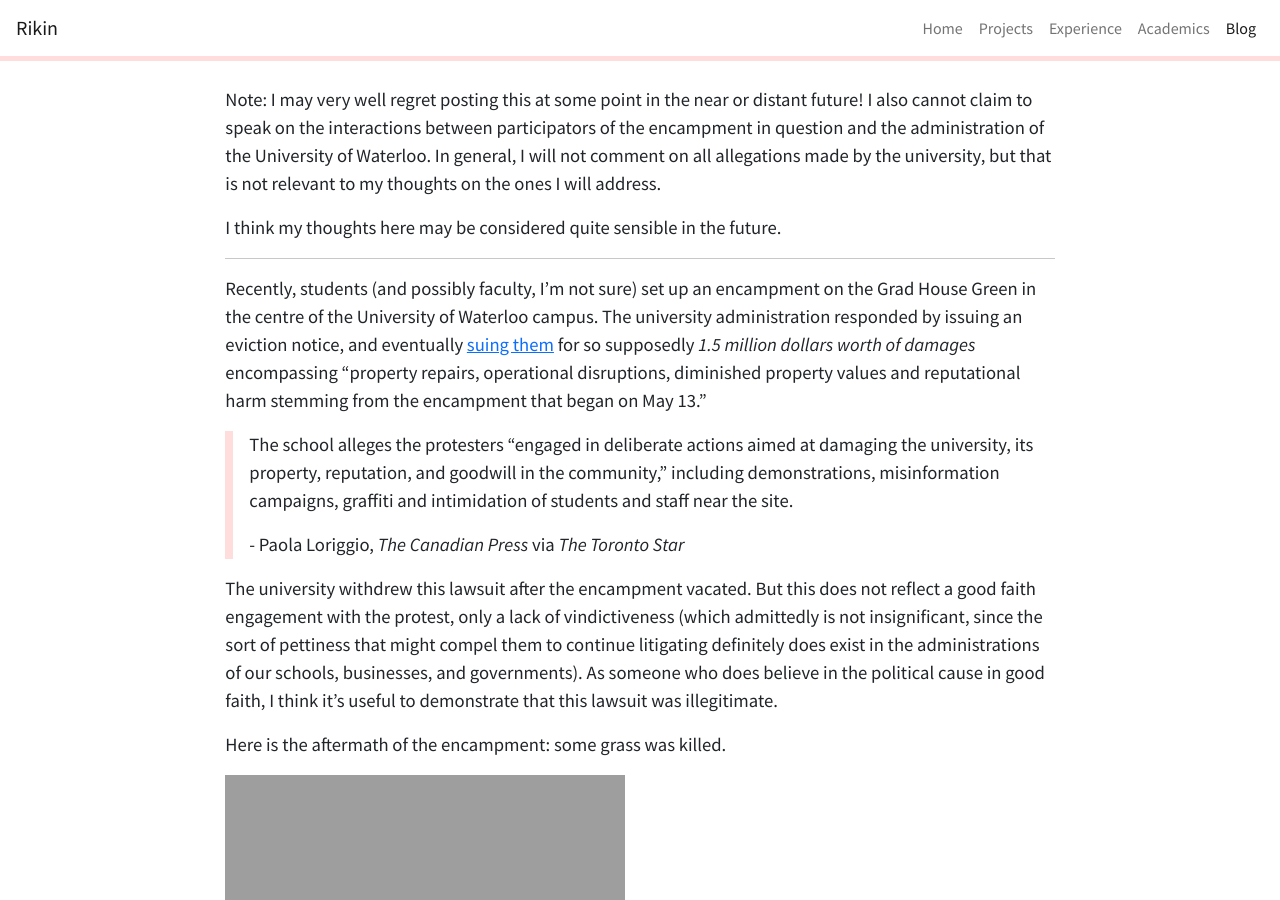
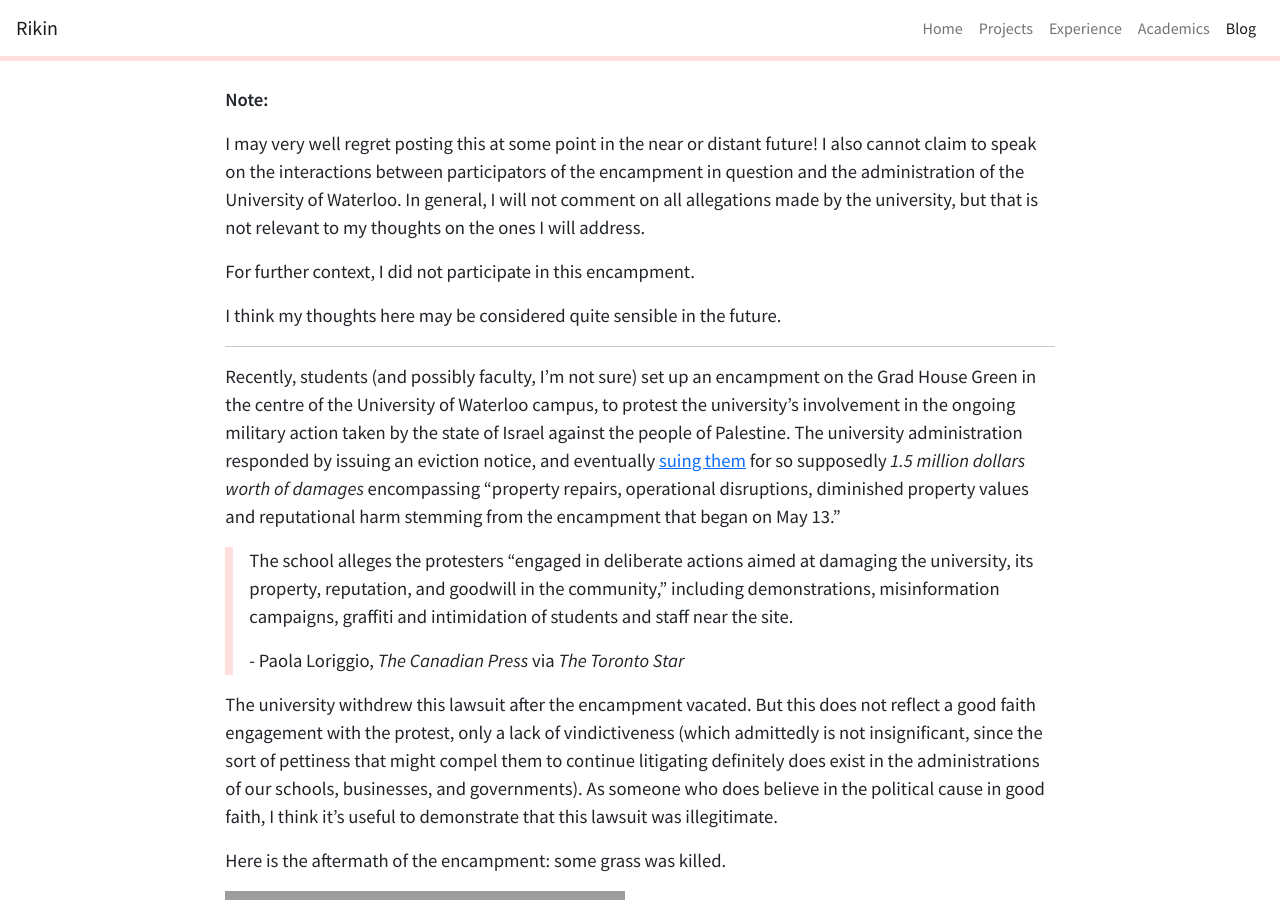
Before and after one commit to rikingurditta/blog, a Jekyll site: the page built from _posts/2024-07-10-on-the-lawsuit.md, in a window 1280 px wide and 900 px high, scrolled down 265 px. Built offline with Jekyll 4.4.1, drawn with Linux system fonts in a browser that asks for light colours; some of the changed text lies outside the part shown.

Commit message:
Minor content update to lawsuit post

```diff
--- a/_posts/2024-07-10-on-the-lawsuit.md
+++ b/_posts/2024-07-10-on-the-lawsuit.md
@@ -5,13 +5,17 @@ colour: "#FFDDDD"
 
 ---
 
-Note: I may very well regret posting this at some point in the near or distant future! I also cannot claim to speak on the interactions between participators of the encampment in question and the administration of the University of Waterloo.  In general, I will not comment on all allegations made by the university, but that is not relevant to my thoughts on the ones I will address.
+**Note:**
+
+I may very well regret posting this at some point in the near or distant future! I also cannot claim to speak on the interactions between participators of the encampment in question and the administration of the University of Waterloo. In general, I will not comment on all allegations made by the university, but that is not relevant to my thoughts on the ones I will address.
+
+For further context, I did not participate in this encampment.
 
 I think my thoughts here may be considered quite sensible in the future.
 
 ---
 
-Recently, students (and possibly faculty, I'm not sure) set up an encampment on the Grad House Green in the centre of the University of Waterloo campus. The university administration responded by issuing an eviction notice, and eventually [suing them](https://www.thestar.com/news/ontario/uwaterloo-sues-pro-palestinian-protest-encampment-seeks-1-5m-in-compensation/article_5002a1ab-beae-5e19-bb11-f6abc4b90947.html) for so supposedly *1.5 million dollars worth of damages* encompassing "property repairs, operational disruptions, diminished property values and reputational harm stemming from the encampment that began on May 13."
+Recently, students (and possibly faculty, I'm not sure) set up an encampment on the Grad House Green in the centre of the University of Waterloo campus, to protest the university's involvement in the ongoing military action taken by the state of Israel against the people of Palestine. The university administration responded by issuing an eviction notice, and eventually [suing them](https://www.thestar.com/news/ontario/uwaterloo-sues-pro-palestinian-protest-encampment-seeks-1-5m-in-compensation/article_5002a1ab-beae-5e19-bb11-f6abc4b90947.html) for so supposedly *1.5 million dollars worth of damages* encompassing "property repairs, operational disruptions, diminished property values and reputational harm stemming from the encampment that began on May 13."
 
 > The school alleges the protesters “engaged in deliberate actions aimed at damaging the university, its property, reputation, and goodwill in the community,” including demonstrations, misinformation campaigns, graffiti and intimidation of students and staff near the site.
 >
@@ -23,7 +27,7 @@ Here is the aftermath of the encampment: some grass was killed.
 
 ![img](https://rikingurditta.github.io/blog/img/encampment-aftermath.png)
 
-Not pictured here is the University of Waterloo sign, which had a bag over it during the presence of the encampment, and which now does not. So I don't think any significant property damage was done, let alone $1,500,000 worth. If you or someone you know has had property by members of the encampment on the University grounds during its presence, please feel free to contact me and I would love to issue a retraction and apology.
+Not pictured here is the University of Waterloo sign, which had a bag over it during the presence of the encampment, and which now does not. Also not pictured here is the graffiti, because it was on the wooden fences around the encampment which were removed when the encampment vacated. So I don't think any significant property damage was done, let alone $1,500,000 worth. If you or someone you know has had property by members of the encampment on the University grounds during its presence, please feel free to contact me and I would love to issue a retraction and apology.
 
 As for operational disruptions, I hope the university did not lose too much money being unable to water and cut the grass. About diminished property values, I do not think the university was planning on selling the green space in the centre of campus, nor do I think its value depends on speculation on its land, nor do I think the health of the grass on its land significantly affects its land value.
 
```
